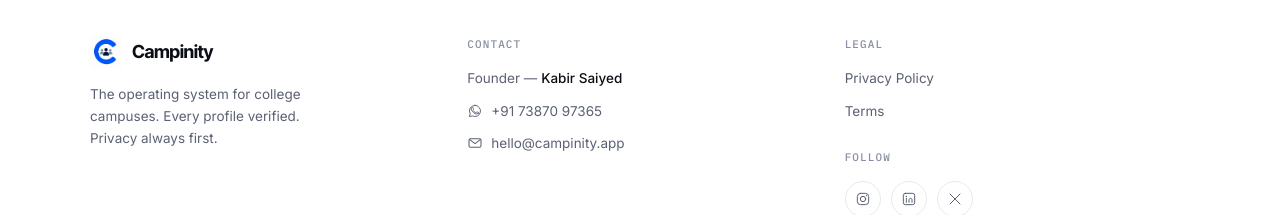
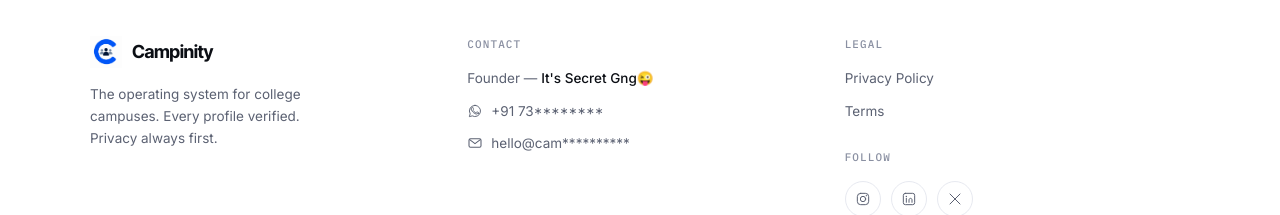
Before and after one commit to kabircodes-design/campinity, a React (Vite) app: page / in a window 1280 px wide. Shown: the part 6078-6293 px from the top of the page. Built offline with nearby package versions, Linux system fonts and the light colour scheme; no server answers.

Commit message:
Footer Update

```diff
--- a/src/components/Footer.jsx
+++ b/src/components/Footer.jsx
@@ -34,24 +34,24 @@ export default function Footer() {
             </p>
             <ul className="space-y-3 text-[13.5px]">
               <li className="text-ink-soft">
-                Founder — <span className="text-ink font-medium">Kabir Saiyed</span>
+                Founder — <span className="text-ink font-medium">It's Secret Gng😜</span>
               </li>
               <li>
                 <a
-                  href="https://wa.me/917387097365"
+                  href="https://wa.me/9173********"
                   className="flex items-center gap-2 text-ink-soft hover:text-accent transition-colors duration-200"
                 >
                   <Icon name="whatsapp" className="w-4 h-4" strokeWidth={1.4} />
-                  +91 73870 97365
+                  +91 73********
                 </a>
               </li>
               <li>
                 <a
-                  href="mailto:hello@campinity.app"
+                  href="mailto:hello@cam**********"
                   className="flex items-center gap-2 text-ink-soft hover:text-accent transition-colors duration-200"
                 >
                   <Icon name="mail" className="w-4 h-4" strokeWidth={1.6} />
-                  hello@campinity.app
+                  hello@cam**********
                 </a>
               </li>
             </ul>
```
